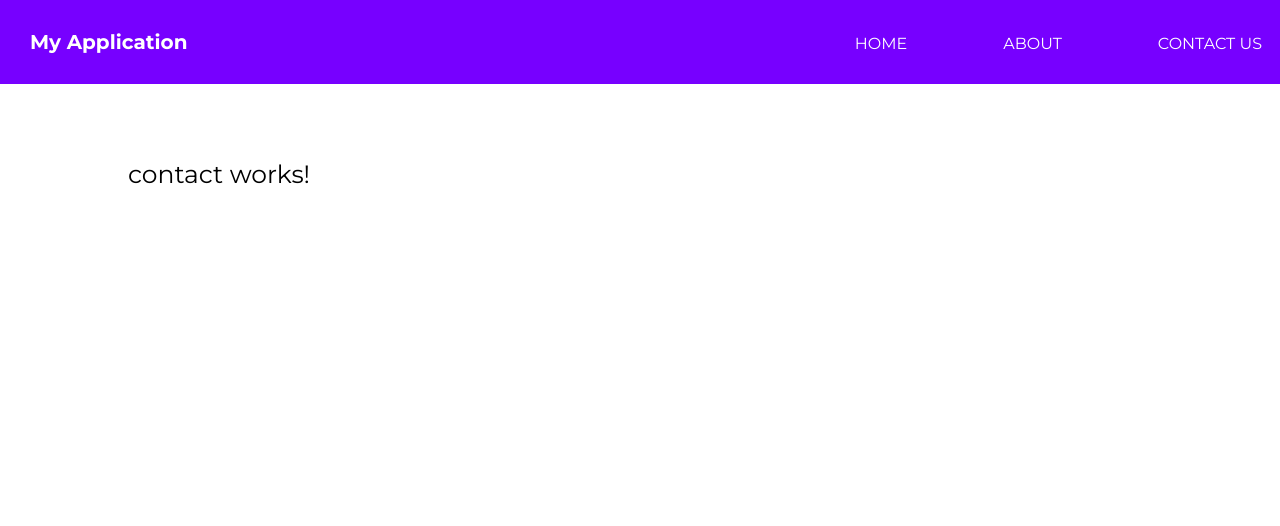
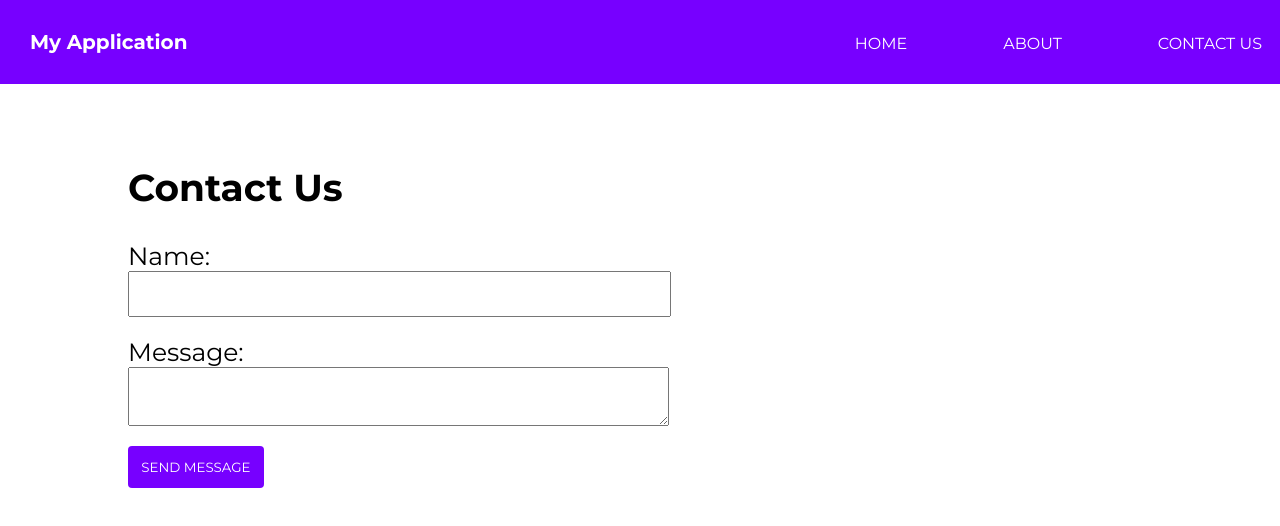
Before and after one commit to e-remington-lee/Angular-tutorial, an Angular app: page /contact in a window 1280 px wide. Shown: the top 526 px of the page. Built offline with nearby package versions, Linux system fonts and the light colour scheme.

Commit message:
Created a test message field

```diff
--- a/src/app/app.module.ts
+++ b/src/app/app.module.ts
@@ -1,6 +1,7 @@
 import { BrowserModule } from '@angular/platform-browser';
 import { NgModule } from '@angular/core';
 import { HttpClientModule } from '@angular/common/http';
+import { ReactiveFormsModule } from '@angular/forms';
 
 import { AppRoutingModule } from './app-routing.module';
 import { AppComponent } from './app.component';
@@ -20,7 +21,8 @@ import { NavComponent } from './nav/nav.component';
   imports: [
     BrowserModule,
     AppRoutingModule,
-    HttpClientModule
+    HttpClientModule,
+    ReactiveFormsModule
   ],
   providers: [],
   bootstrap: [AppComponent]
--- a/src/app/contact/contact.component.html
+++ b/src/app/contact/contact.component.html
@@ -1,3 +1,27 @@
-<p>
-  contact works!
-</p>
+<h1>Contact Us</h1>
+
+
+<form [formGroup]="messageForm" (ngSubmit)="onSubmit()">
+
+  <h5 *ngIf='success'>Your form has been submitted!</h5>
+
+  <label>
+    Name:
+    <input type='text' formControlName='name'>
+    <div *ngIf="submitted && messageForm.controls.name.errors" class="error">
+      <div *ngIf="messageForm.controls.name.errors.required">Name Required</div>
+    </div>
+  </label>
+
+  <label>
+    Message:
+    <textarea formControlName='message'></textarea>
+      <div *ngIf="submitted && messageForm.controls.message.errors" class='error'>
+        <div *ngIf="messageForm.controls.message.errors.required">Input Message</div>
+      </div>
+  </label>
+
+  <input type="submit" value="Send Message" class="cta">
+
+</form>
+<!-- <button (click)='onSubmit()'> CLICK ME</button> -->
--- a/src/app/contact/contact.component.scss
+++ b/src/app/contact/contact.component.scss
@@ -0,0 +1,43 @@
+label {
+    display: block;
+
+    input, textarea {
+        display: block;
+        width: 50%;
+        margin-bottom: 20px;
+        padding: 1em;
+    }
+
+    .error {
+        margin-top: -20px;
+        background: yellow;
+        padding: .5em;
+        display: inline-block;
+        font-size: .9em;
+        margin-bottom: 20px;
+    }
+}
+
+.cta {
+    background: #7700FF;
+    border: none;
+    color: white;
+
+    text-transform: uppercase;
+    border-radius: 4px;
+    padding: 1em;
+    cursor: pointer;
+    font-family: 'Montserrat';
+}
+
+// .results {
+//     margin-top: 50px;
+
+//     strong {
+//         display: block;
+//     }
+//     span {
+//         margin-bottom: 20px;
+//         display: block;
+//     }
+// }
--- a/src/app/contact/contact.component.ts
+++ b/src/app/contact/contact.component.ts
@@ -1,4 +1,5 @@
 import { Component, OnInit } from '@angular/core';
+import { FormBuilder, FormGroup, Validators } from '@angular/forms';
 
 @Component({
   selector: 'app-contact',
@@ -7,9 +8,30 @@ import { Component, OnInit } from '@angular/core';
 })
 export class ContactComponent implements OnInit {
 
-  constructor() { }
+  messageForm: FormGroup
+  submitted = false;
+  success = false;
+
+  constructor(private formBuilder: FormBuilder) {
+    this.messageForm = this.formBuilder.group({
+      name: ['', Validators.required],
+      message: ['', Validators.required]
+    })
+  }
+
+  onSubmit(){
+    this.submitted = true;
+
+    if (this.messageForm.invalid) {
+      return;
+    }
+    // input the code you would do if the button was submitted, like send an email here
+
+    this.success = true;
+  }
+
 
   ngOnInit() {
   }
 
-}
+  }
```
